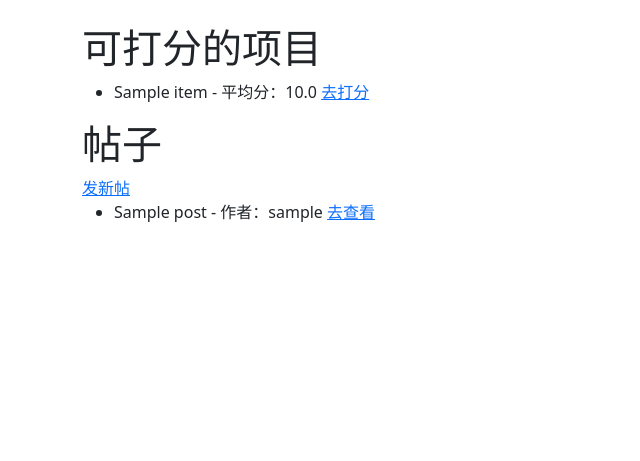
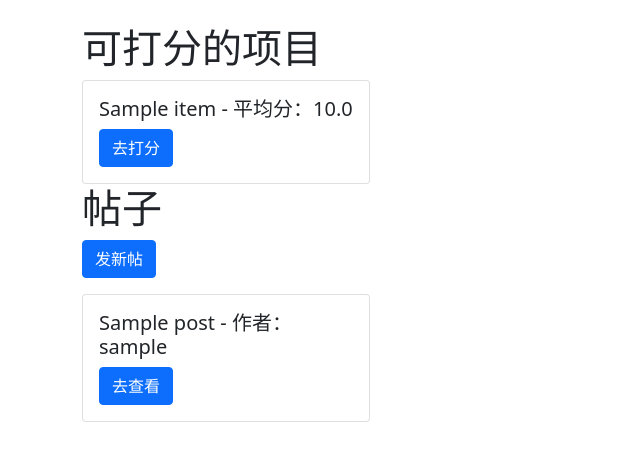
Before and after one commit to aba2222/lean_forum, a Django app: page / in a window 1280 px wide. Shown: the part 56-517 px from the top of the page, without its empty margins (0-640 px from the left). Run offline with Django 5.2, Linux system fonts and the light colour scheme; tables that the repository leaves empty hold one stand-in row (values such as "Sample post"); some libraries are stand-ins or nearby versions.

Commit message:
Add style

```diff
--- a/forum/templates/forum/index.html
+++ b/forum/templates/forum/index.html
@@ -4,27 +4,39 @@
 
 {% block content %}
 <h1>可打分的项目</h1>
-<ul>
+
+<div class="row row-cols-1 row-cols-sm-2 row-cols-md-3 g-4">
   {% for item in items %}
-  <li>
-    {{ item.name }} - 平均分：{{ item.average_rating|floatformat:1 }}
-    <a href="{% url 'rate_item' item.id %}">去打分</a>
-  </li>
+  <div class="col">
+    <div class="card" style="width: 18rem;">
+      <div class="card-body">
+        <h5 class="card-title">{{ item.name }} - 平均分：{{ item.average_rating|floatformat:1 }}</h5>
+        <a href="{% url 'rate_item' item.id %}" class="btn btn-primary">去打分</a>
+      </div>
+    </div>
+  </div>
   {% empty %}
-  <li>暂时没有可打分项目</li>
+  <p>暂时没有可打分项目</p>
   {% endfor %}
-</ul>
+</div>
 
 <h1>帖子</h1>
-<a href="{% url 'post_create' %}">发新帖</a>
-<ul>
+
+<a href="{% url 'post_create' %}" class="btn btn-primary mb-3">发新帖</a>
+
+<div class="row row-cols-1 row-cols-sm-2 row-cols-md-3 g-4">
   {% for post in posts %}
-  <li>
-    {{ post.title }} - 作者：{{ post.author }}
-    <a href="{% url 'post_detail' post.id %}">去查看</a>
-  </li>
+  <div class="col">
+    <div class="card" style="width: 18rem;">
+      <div class="card-body">
+        <h5 class="card-title">{{ post.title }} - 作者：{{ post.author }}</h5>
+        <a href="{% url 'post_detail' post.id %}" class="btn btn-primary">去查看</a>
+      </div>
+    </div>
+  </div>
   {% empty %}
-  <li>暂时没有帖子</li>
+  <p>暂时没有帖子</p>
   {% endfor %}
-</ul>
+</div>
+
 {% endblock %}
--- a/forum/templates/forum/rate_item.html
+++ b/forum/templates/forum/rate_item.html
@@ -13,6 +13,6 @@
       <option value="{{ i }}">{{ i }}</option>
     {% endfor %}
   </select>
-  <button type="submit">提交</button>
+  <button type="submit"  class="btn btn-primary">提交</button>
 </form>
 {% endblock %}
```
Also changed, not shown: forum/templates/forum/post_create.html (+9 -5 lines). Lines whose indentation alone changed are shown as unchanged.
